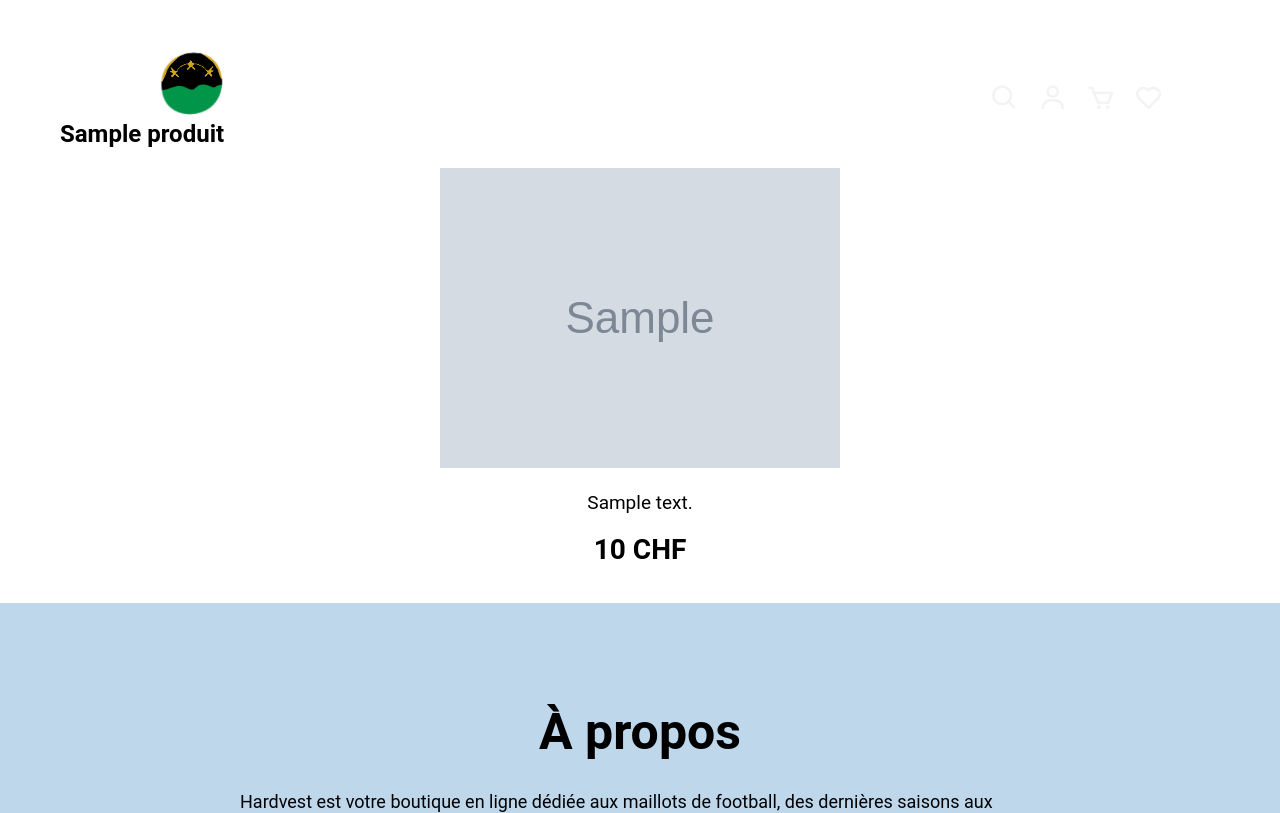
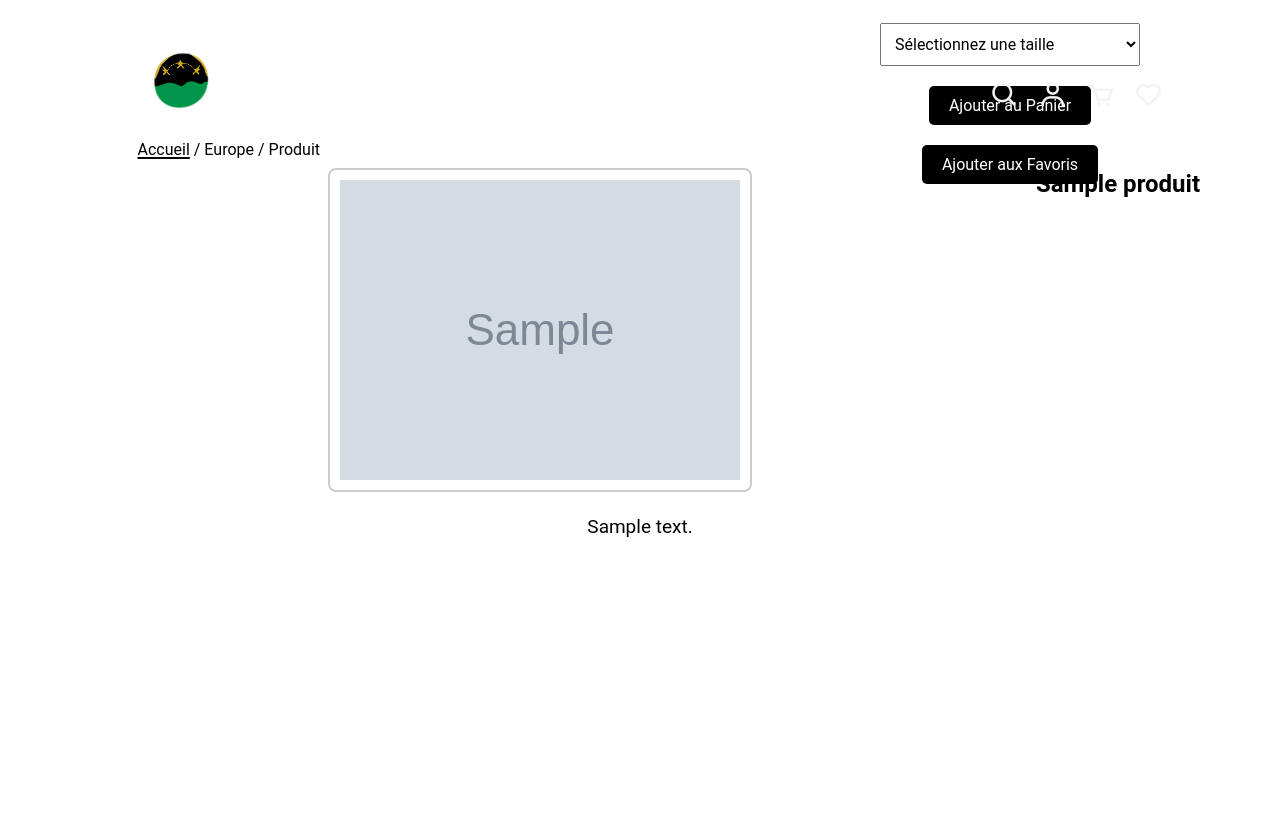
Before and after one commit to 1alext/TM_Alex, a PHP site: page /page_produit.php?id=1 in a window 1280 px wide; the page is wider, and only the part inside the window is pictured. Shown: the top 813 px of that part. Run offline with PHP 8.4, Linux system fonts and the light colour scheme; tables that the repository leaves empty or names only in its code hold one stand-in row (values such as "Sample post"); grey boxes marked "Sample" are stand-in pictures.

Commit message:
ajout style page page_produit

```diff
--- a/Lien.css
+++ b/Lien.css
@@ -929,7 +929,7 @@
 
 /*Style pour les produits */
 #product-page header img {
-    width: 170px;
+    width: 150px;
     height: auto;
 }
 
@@ -943,9 +943,13 @@
 
 .product-details img {
     display: block;
-    max-width: 100%;
+    max-width: 90%;
     height: auto;
     margin: 20px auto;
+    border: 2px solid #ccc;
+    padding: 10px;
+    transform: translateX(-100px);
+    border-radius: 8px;
 }
 
 .product-details p {
@@ -956,9 +960,60 @@
 }
 
 .product-details .price {
-    font-size: 28px;
+    position: relative;
+    top: -630px;
+    right: -228px;
+    font-size: 20px;
     color: #000000;
+    text-align: center;
+}
+
+
+.product-title {
+    text-align: right;
+    margin-right: 20px;
+    color: #000000;
+    position: relative;
+    top: 50px;
+}
+
+/*formulaire choisir taille*/
+.size-selection {
+    position: relative;
+    top: -630px;
+    right: -800px;
+    margin-top: 20px;
+    padding: 20px;
+    border-radius: 10px;
+    max-width: 300px;
+    text-align: center;
+}
+
+.size-selection label {
+    font-size: 16px;
     font-weight: bold;
-    text-align: center;
+    margin-bottom: 10px;
+    display: block;
+}
+
+.size-selection select {
+    width: 100%;
+    padding: 10px;
     margin-top: 10px;
+    font-size: 16px;
 }
+
+.size-selection button {
+    margin-top: 20px;
+    padding: 10px 20px;
+    font-size: 16px;
+    color: white;
+    background-color: #000000;
+    border: none;
+    border-radius: 5px;
+    cursor: pointer;
+}
+
+.size-selection button:hover {
+    background-color: #2d2f31;
+}
--- a/asie.php
+++ b/asie.php
@@ -20,7 +20,7 @@
     <link rel="stylesheet" href="Lien.css">
     <link rel="stylesheet" href="https://unpkg.com/boxicons@latest/css/boxicons.min.css">
     <script defer src="script.js"></script>
-    <p class="navigation"><a href="index.php" class="underline">Accueil</a> / Europe</p>
+    <p class="navigation"><a href="index.php" class="underline">Accueil</a> / Asie</p>
     <p class="description-maillot">
     Montre ta passion pour le football asiatique avec ces maillots, parfaits pour les entraînements <br>
     et la vie de tous les jours. Techniques et durables, ils font ressortir tes couleurs sur le terrain.
--- a/page_produit.php
+++ b/page_produit.php
@@ -19,6 +19,8 @@
     <title>Produit - <?= htmlspecialchars($produit->nom) ?></title>
     <link rel="stylesheet" href="https://unpkg.com/boxicons@latest/css/boxicons.min.css">
     <link rel="stylesheet" href="Lien.css">
+    <script defer src="script.js"></script>
+    <p class="navigation"><a href="index.php" class="underline">Accueil</a> / Europe / Produit</p>
 </head>
 <body id="product-page">
 
@@ -46,10 +48,27 @@
 </header>
 
 <section class="product-details">
-    <h1><?= htmlspecialchars($produit->nom) ?></h1>
+    <h1 class="product-title"><?= htmlspecialchars($produit->nom) ?></h1>
     <img src="<?= htmlspecialchars($produit->image) ?>" alt="<?= htmlspecialchars($produit->nom) ?>">
     <p><?= htmlspecialchars($produit->description) ?></p>
     <p class="price"><?= htmlspecialchars($produit->prix) ?> CHF</p>
+
+    <!-- Formulaire pour choisir la taille -->
+    <form action="" method="POST" class="size-selection">
+        <label for="size">Choisissez une taille :</label>
+        <select name="size" id="size" required>
+            <option value="" disabled selected>Sélectionnez une taille</option>
+            <option value="XS">XS</option>
+            <option value="S">S</option>
+            <option value="M">M</option>
+            <option value="L">L</option>
+            <option value="XL">XL</option>
+            <option value="XXL">XXL</option>
+        </select>
+        <input type="hidden" name="product_id" value="<?= htmlspecialchars($produit->id) ?>">
+        <button type="submit" name="action" value="add_to_cart">Ajouter au Panier</button>
+        <button type="submit" name="action" value="add_to_favorites">Ajouter aux Favoris</button>
+    </form>
 </section>
 </body>
 
```
Also changed, not shown: Journaldebord.md (+4 -0 lines).
